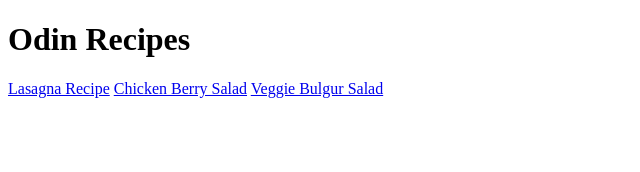
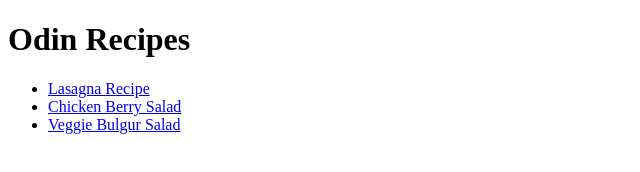
Before and after one commit to senzdigitalsinc23/recipes, a plain HTML site: page index.html in a window 1280 px wide. Shown: the whole page, without its empty margins (0-640 px from the left). Drawn offline with Linux system fonts and the light colour scheme.

Commit message:
Surround links with ul tags
The links on the index page has be placed in a unordered list.
lasagna.html image link corrected

```diff
--- a/index.html
+++ b/index.html
@@ -8,8 +8,13 @@
 <body>
     <h1>Odin Recipes</h1>
 
-    <a href="./recipes/lasagna.html">Lasagna Recipe</a>
-    <a href="./recipes/chickensalad.html">Chicken Berry Salad</a>
-    <a href="./recipes/veggiebulgarsalad.html">Veggie Bulgur Salad</a>
+    <ul>
+        <li><a href="./recipes/lasagna.html">Lasagna Recipe</a></li>
+        <li><a href="./recipes/chickensalad.html">Chicken Berry Salad</a></li>
+        <li> <a href="./recipes/veggiebulgarsalad.html">Veggie Bulgur Salad</a></li>
+    </ul>
+
+
+
 </body>
 </html>
```
Also changed, not shown: recipes/lasagna.html (+1 -1 lines).
